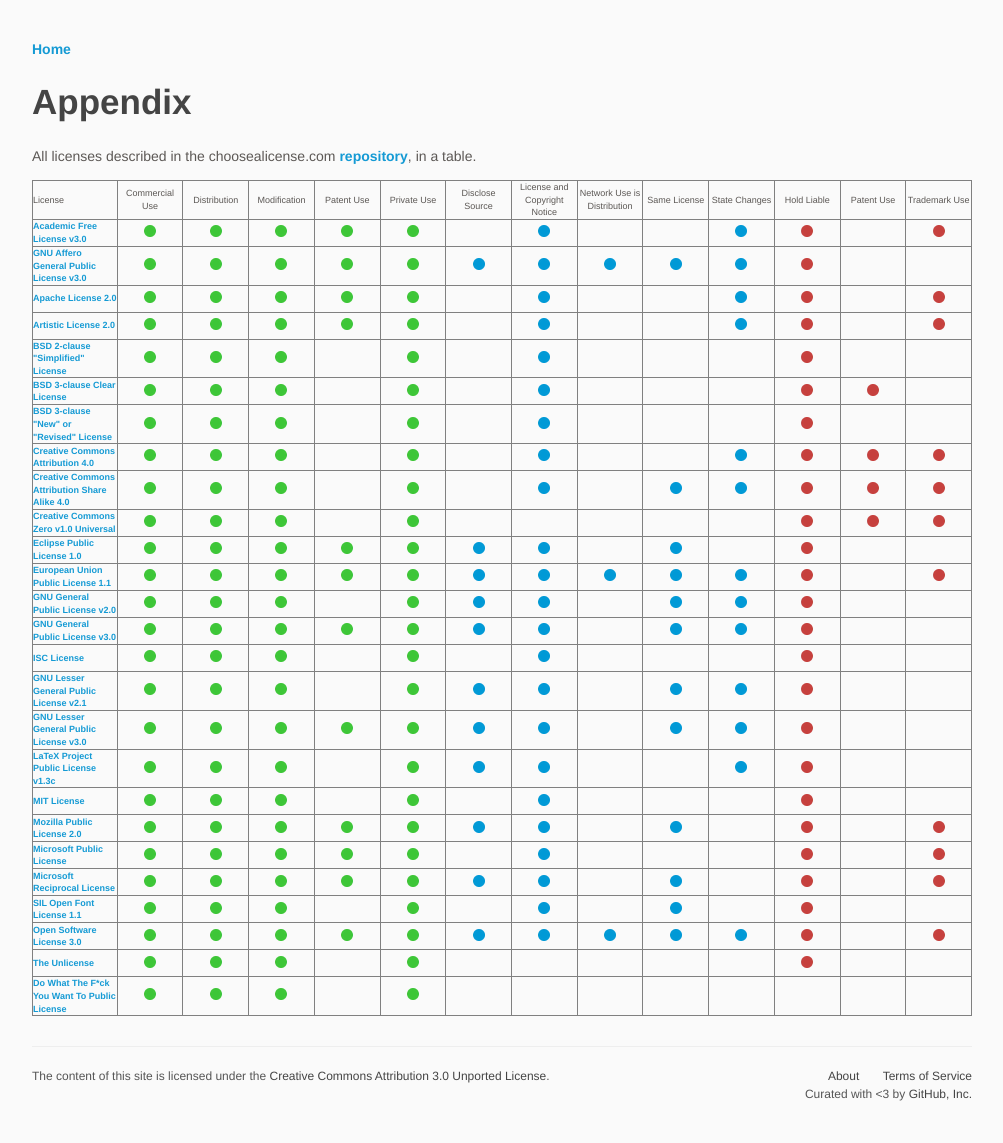
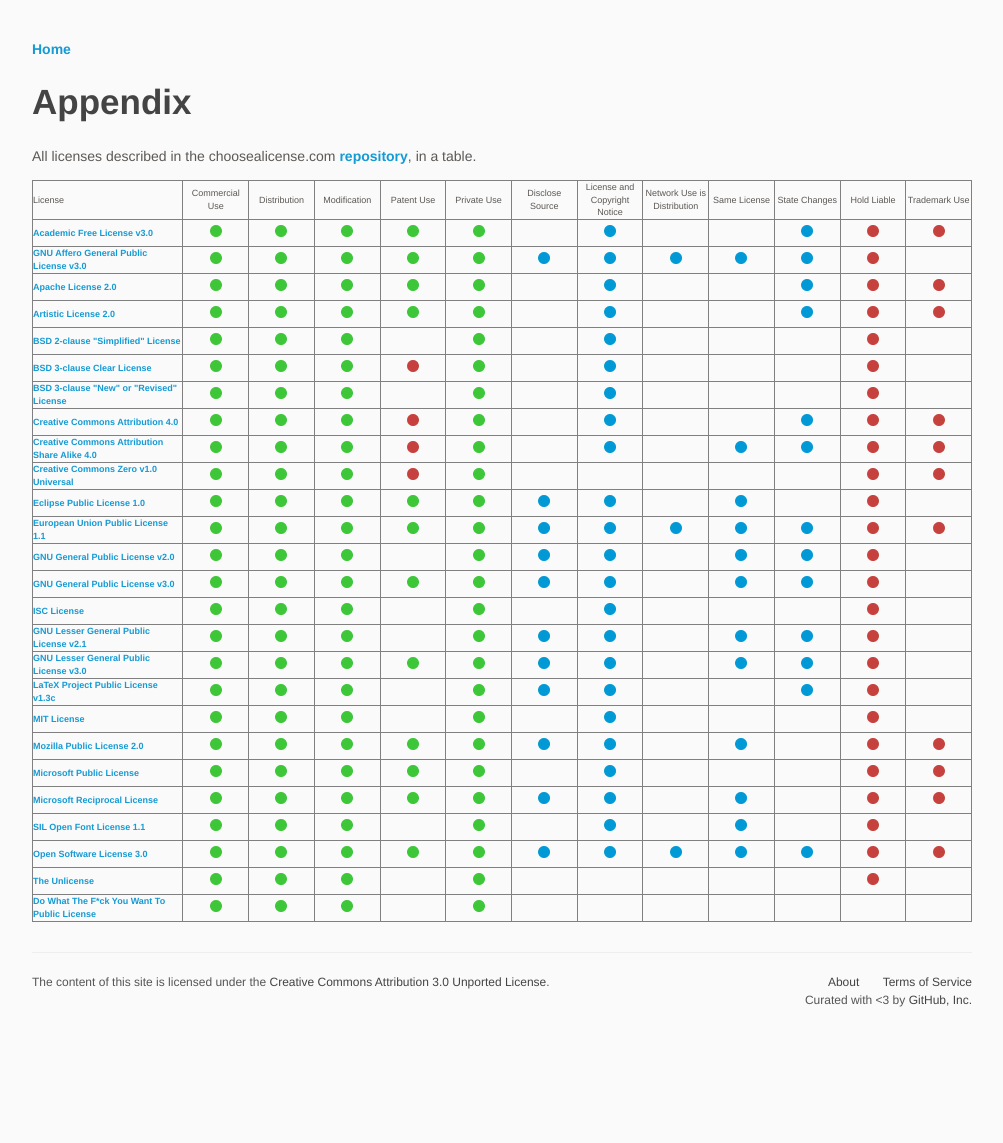
Before and after one commit to github/choosealicense.com, a Jekyll site: the page built from appendix.md, in a window 1280 px wide. Shown: the whole page, without its empty margins (138-1141 px from the left). Built offline with Jekyll 4.4.1, drawn with Linux system fonts in a browser that asks for light colours; some web fonts are replaced; after the commit the page ends 1049 px from its top, so only the background shows below that.

Commit message:
Single patent column handles permission and limitation cases

```diff
--- a/appendix.md
+++ b/appendix.md
@@ -8,27 +8,46 @@
 All licenses described in the choosealicense.com [repository](https://github.com/github/choosealicense.com), in a table.
 
 <table border style="font-size: xx-small">
+{% assign types = "permissions|conditions|limitations" | split: "|" %}
 <tr>
   <th>License</th>
-  {% assign types = "permissions|conditions|limitations" | split: "|" %}
+  {% assign seen_tags = '' %}
   {% for type in types %}
     {% assign rules = site.data.rules[type] | sort: "label" %}
     {% for rule_obj in rules %}
+      {% if seen_tags contains rule_obj.tag %}
+        {% continue %}
+      {% endif %}
+      {% capture seen_tags %}{{ seen_tags | append:rule_obj.tag }}{% endcapture %}
       <th style="text-align: center; width:7%">{{ rule_obj.label }}</th>
     {% endfor %}
   {% endfor %}
 </tr>
 {% for license in site.licenses | sort: 'path' %}
   <tr style="height: 3em"><td><a href="{{ license.id }}">{{ license.title }}</a></td>
+  {% assign seen_tags = '' %}
   {% for type in types %}
     {% assign rules = site.data.rules[type] | sort: "label" %}
     {% for rule_obj in rules %}
-      <td class="license-{{ type }}" style="text-align:center">{% assign req = rule_obj.tag %}
-      {% if license[type] contains req %}
-          <span class="{{ req }}">
-            <span class="license-sprite {{ req }}"></span>
-          </span>
-      {% endif %}</td>
+      {% assign req = rule_obj.tag %}
+      {% if seen_tags contains req %}
+        {% continue %}
+      {% endif %}
+      {% capture seen_tags %}{{ seen_tags | append:req }}{% endcapture %}
+      {% assign seen_req = false %}
+      {% for t in types %}
+        {% if license[t] contains req %}
+          <td class="license-{{ t }}" style="text-align:center">
+            <span class="{{ req }}">
+              <span class="license-sprite {{ req }}"></span>
+            </span>
+          </td>
+          {% assign seen_req = true %}
+        {% endif %}
+      {% endfor %}
+      {% unless seen_req %}
+        <td></td>
+      {% endunless %}
     {% endfor %}
   {% endfor %}
   </tr>
```
